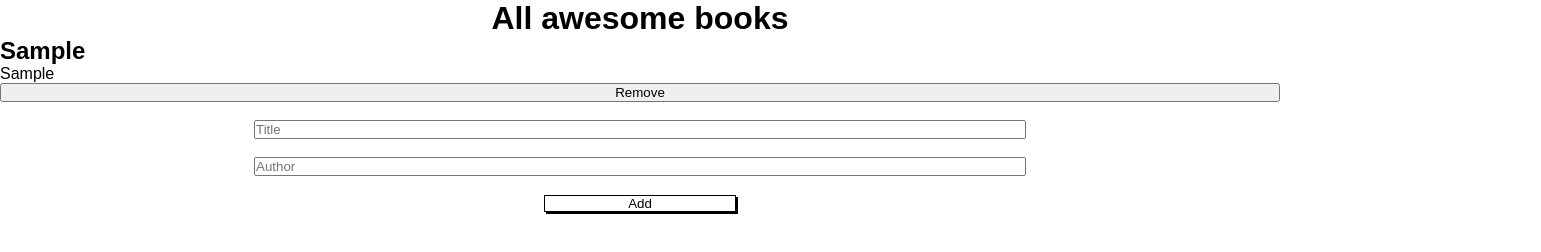
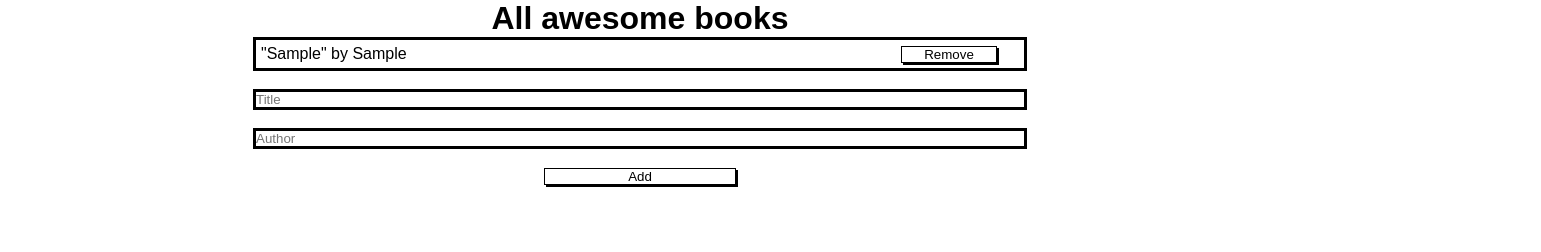
Before and after one commit to OmarMWarraich/awesome-books, a website: page index.html in a window 1280 px wide. Both pictures are taken after typing "Sample", "Sample" into the empty fields and a click on the button "Add". Shown: the whole page, 1541 px wide, since content can reach past the window. Drawn offline with Linux system fonts and the light colour scheme.

Commit message:
feat: update container
style: Apply css on container

```diff
--- a/index.css
+++ b/index.css
@@ -18,6 +18,7 @@ header {
 
 .title, .author {
   width: 60%;
+  border: 3px solid #000;
 }
 
 .btn {
@@ -31,3 +32,34 @@ header {
   background-color: #d3d3d3;
   color: #000;
 }
+
+.book {
+  display: flex;
+  justify-content: space-between;
+  align-items: center;
+  margin: 5px;
+}
+
+.book:nth-of-type(even) {
+  background-color: #d3d3d3;
+}
+
+.book .remove {
+  width: 15%;
+  background-color: #fff;
+  border: 1px solid #000;
+  box-shadow: #000 2px 2px;
+}
+
+.book .remove:hover {
+  background-color: #d3d3d3;
+  color: #000;
+}
+
+#book-list {
+  display: flex;
+  flex-direction: column;
+  border: 3px solid #000;
+  width: 60%;
+  margin: 0 auto;
+}
--- a/index.js
+++ b/index.js
@@ -41,7 +41,7 @@ addbtn.addEventListener('click', (e) => {
     const display = document.getElementById('book-list');
     const div = document.createElement('div');
     div.classList = 'book';
-    div.innerHTML = `<h2>${newBook.title}</h2><p>${newBook.author}</p><button class="remove">Remove</button>`;
+    div.innerHTML = `<div>"${newBook.title}" by ${newBook.author}</div><div><button class="remove">Remove</button></div>`;
     display.appendChild(div);
     document.querySelector('.title').value = '';
     document.querySelector('.author').value = '';
```
Also changed, not shown: index.html (+0 -3 lines).
